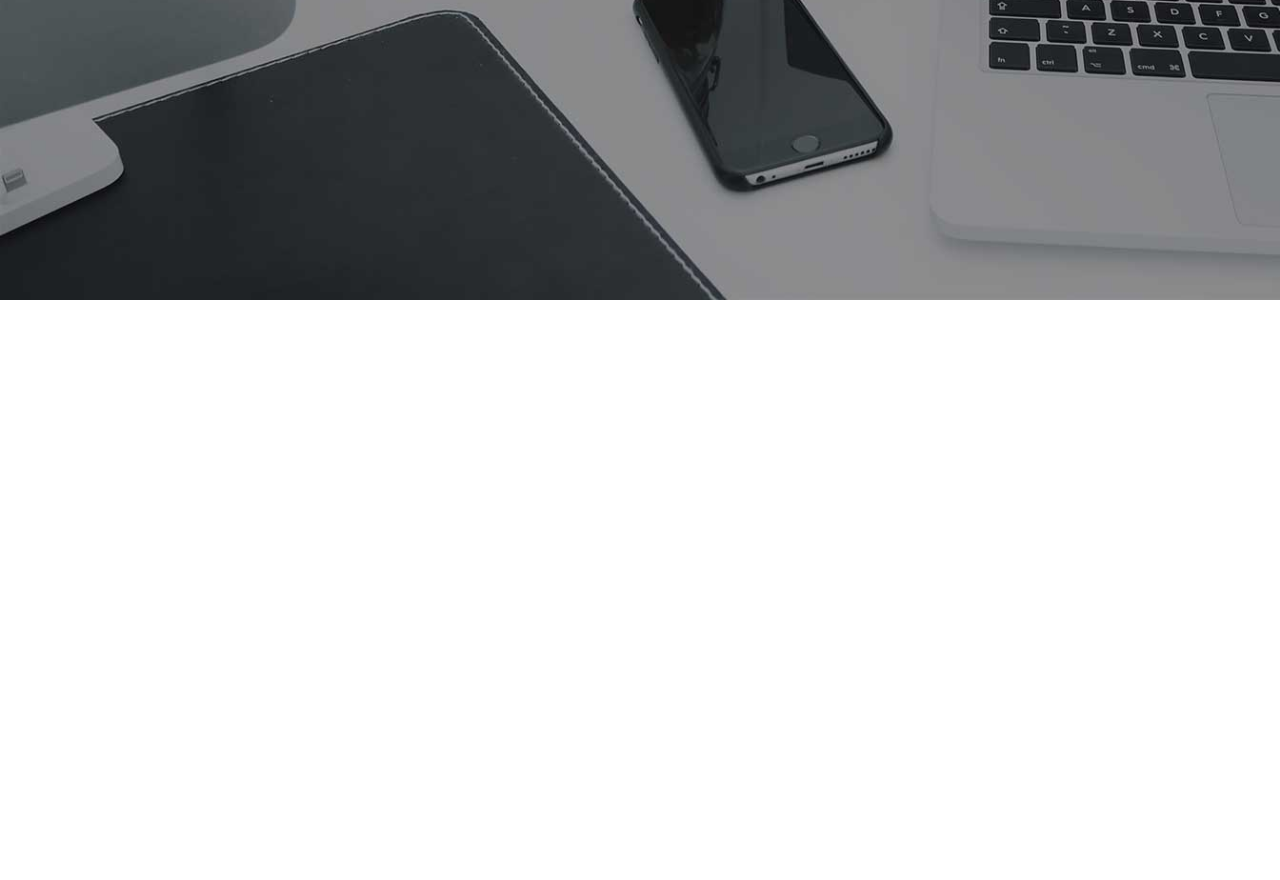
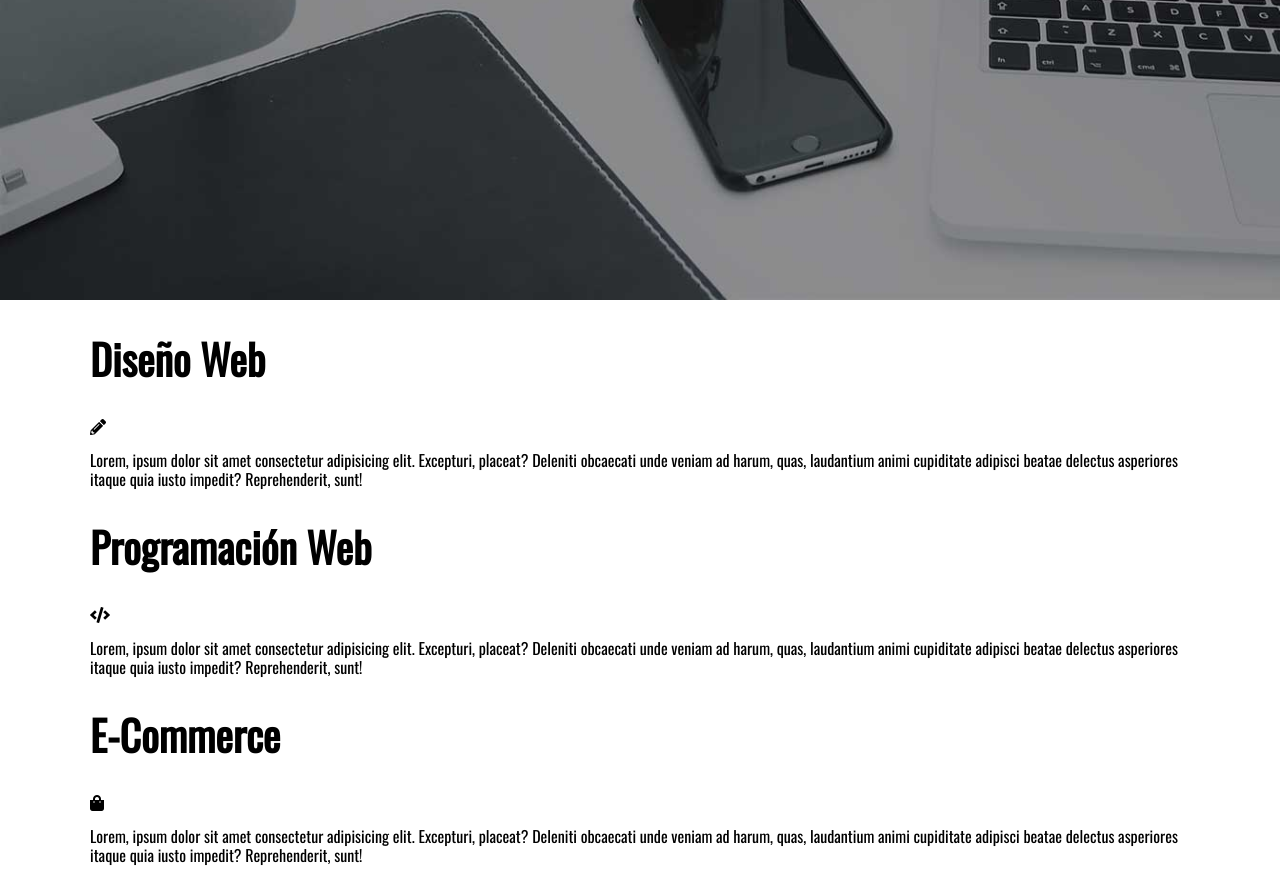
Before and after one commit to CristianSifuentes/BlogPersonal, a plain HTML site: page index.html in a window 1280 px wide. Shown: the part 500-1380 px from the top of the page. Before the commit the page ends 800 px from the top, so only its background shows below. Drawn offline with nearby package versions, Linux system fonts and the light colour scheme.

Commit message:
CSC 2019/01/12: Trabajado con la sección de servicios que se ofrecen

```diff
--- a/css/style.css
+++ b/css/style.css
@@ -8,7 +8,7 @@
 }
 
 body {
-    font-family: var(--fuentePrincipal);
+    font-family: var(--fuenteSecundaria);
 }
 
 .contenedor {
--- a/index.html
+++ b/index.html
@@ -20,6 +20,33 @@
         </div>
     </div>
 
+    <div class="servicios contenedor">
+        <div class="servicio">
+                <h2>
+                        Diseño Web
+                    </h2>
+                    <i class="fas fa-pencil-alt">
+                    </i>
+                    <p>Lorem, ipsum dolor sit amet consectetur adipisicing elit. Excepturi, placeat? Deleniti obcaecati unde veniam ad harum, quas, laudantium animi cupiditate adipisci beatae delectus asperiores itaque quia iusto impedit? Reprehenderit, sunt!</p>
+        </div>
+        <div class="servicio">
+                <h2>
+                        Programación Web
+                    </h2>
+                    <i class="fas fa-code">
+                    </i>
+                    <p>Lorem, ipsum dolor sit amet consectetur adipisicing elit. Excepturi, placeat? Deleniti obcaecati unde veniam ad harum, quas, laudantium animi cupiditate adipisci beatae delectus asperiores itaque quia iusto impedit? Reprehenderit, sunt!</p>
+        </div>
+        <div class="servicio">
+                <h2>
+                        E-Commerce
+                    </h2>
+                    <i class="fas fa-shopping-bag">
+                    </i>
+                    <p>Lorem, ipsum dolor sit amet consectetur adipisicing elit. Excepturi, placeat? Deleniti obcaecati unde veniam ad harum, quas, laudantium animi cupiditate adipisci beatae delectus asperiores itaque quia iusto impedit? Reprehenderit, sunt!</p>
+        </div>
+    </div>
+
     <script src="js/app.js"></script>
 </body>
 </html>
```
